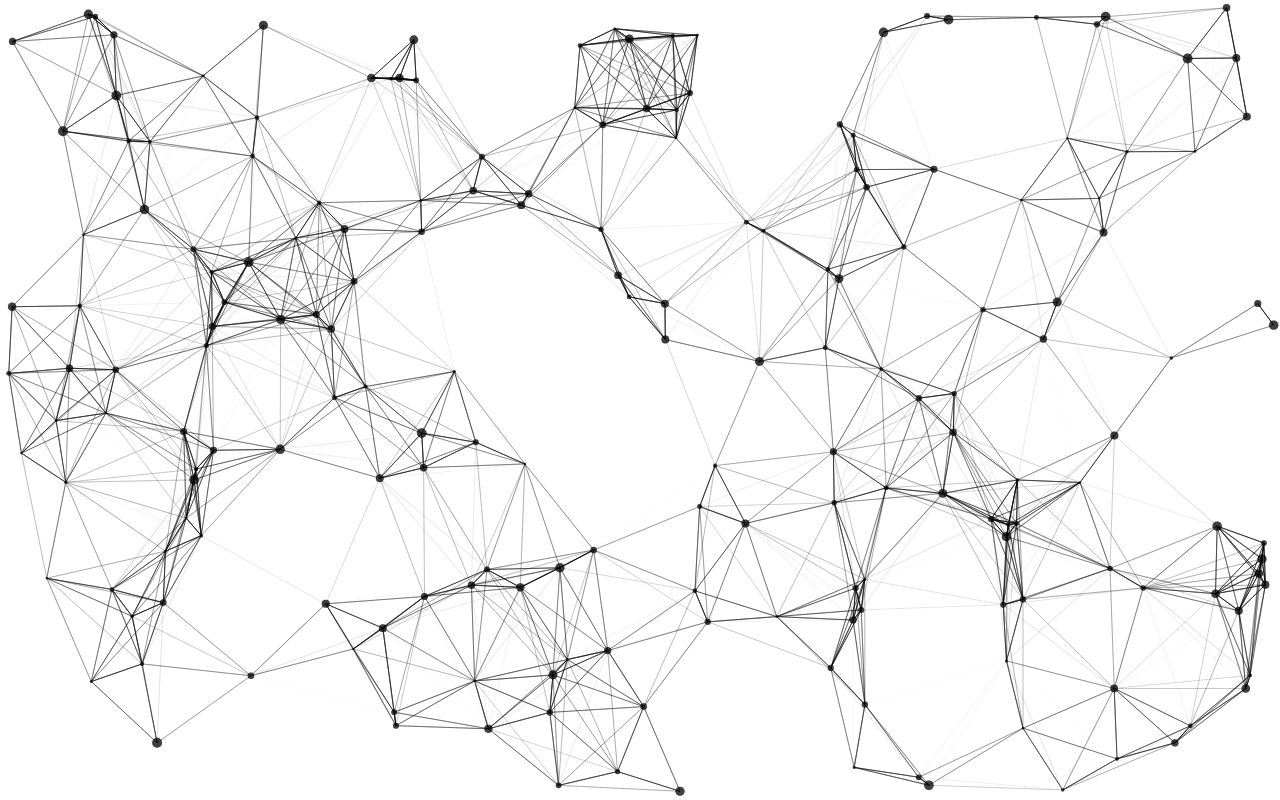
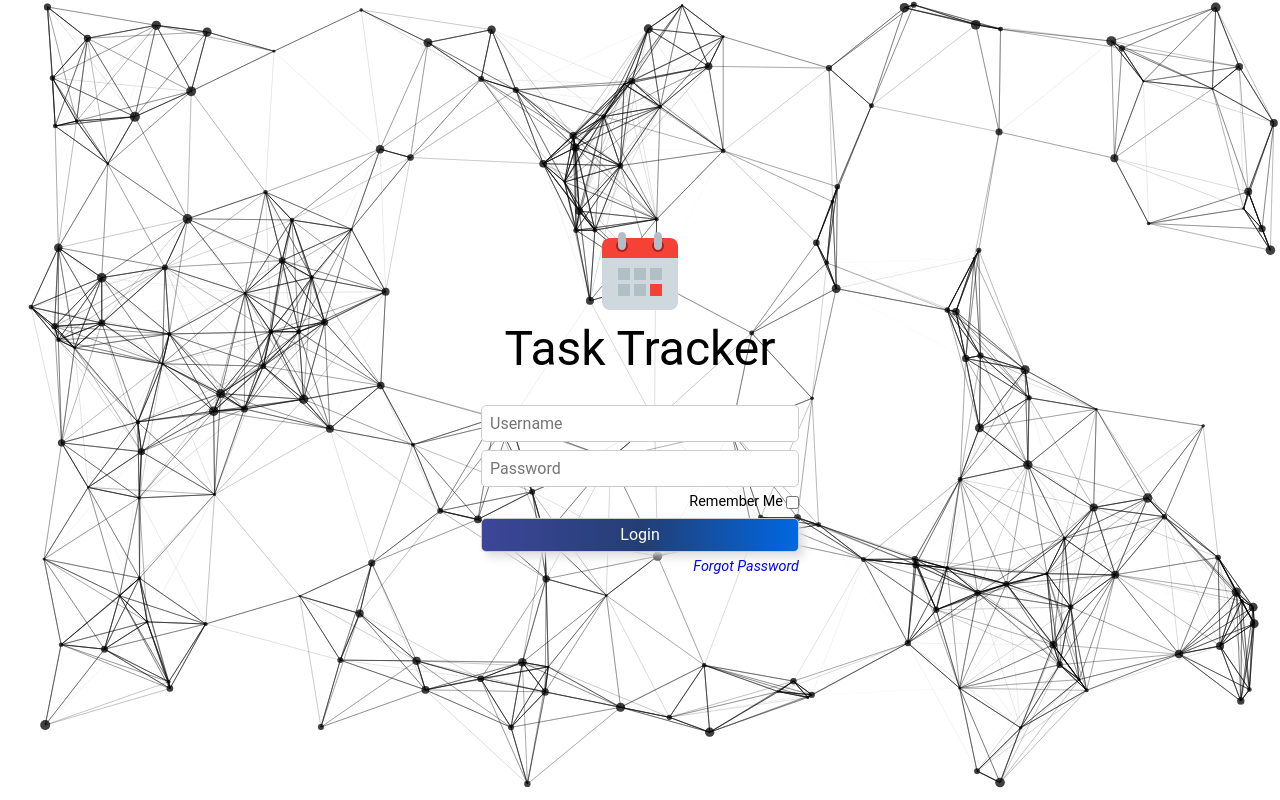
Before and after one commit to navy87/task_tracker, a React (Create React App) app: page /login in a window 1280 px wide. Built offline with nearby package versions, Linux system fonts and the light colour scheme.

Commit message:
added login page

```diff
--- a/src/App.js
+++ b/src/App.js
@@ -12,6 +12,7 @@ import { Switch, Route, BrowserRouter as Router } from "react-router-dom";
 
 import Admin from "./components/admin/Admin";
 import "./styles/index/App.css"; // This Import must be last for some reason
+import LoginPage from "./components/login/LoginPage";
 
 function App() {
     const [dialog, setDialog] = useState();
@@ -121,6 +122,7 @@ function App() {
                     <Toaster />
                     <ReactTooltip effect="solid" />
                     <Switch>
+                        <Route path="/login" component={LoginPage} />
                         <Route path="/admin" component={Admin} />
                         <Route path="/" exact component={UserPage} />
                     </Switch>
--- a/src/components/login/LoginPage.js
+++ b/src/components/login/LoginPage.js
@@ -1,11 +1,48 @@
-import React from 'react'
+import React from "react";
+import { FcPlanner } from "react-icons/fc";
+import "../../styles/login/login.css";
 
 const LoginPage = () => {
+    const handleLogin = (e) => {
+        e.preventDefault();
+    };
+
     return (
-        <div>
+        <div id="id_login_page">
+            <div className="container">
+                <div className="logo-container">
+                    <FcPlanner className="logo" />
+                    <h1>Task Tracker</h1>
+                </div>
+                <form method="POST" onSubmit={handleLogin}>
+                    <input
+                        type="text"
+                        name="username"
+                        placeholder="Username"
+                        autoComplete="off"
+                    />
+                    <input
+                        type="password"
+                        name="password"
+                        placeholder="Password"
+                        autoComplete="off"
+                    />
+                    <label htmlFor="id_remember_me">
+                        Remember Me
+                        <input
+                            id="id_remember_me"
+                            type="checkbox"
+                            name="remember-me"
+                        />
+                    </label>
+                    <input type="submit" value="Login" />
+                </form>
+                <a href="/login" id="id-forgot-password">
+                    Forgot Password
+                </a>
+            </div>
+        </div>
+    );
+};
 
-        </div>
-    )
-}
-
-export default LoginPage
+export default LoginPage;
--- /dev/null
+++ b/src/styles/login/login.css
@@ -0,0 +1,106 @@
+#id_login_page {
+  display: -ms-grid;
+  display: grid;
+  place-content: center;
+  height: 100vh;
+}
+
+#id_login_page .container {
+  display: -webkit-box;
+  display: -ms-flexbox;
+  display: flex;
+  -webkit-box-orient: vertical;
+  -webkit-box-direction: normal;
+      -ms-flex-direction: column;
+          flex-direction: column;
+  -webkit-box-align: end;
+      -ms-flex-align: end;
+          align-items: flex-end;
+}
+
+#id_login_page .container .logo-container {
+  width: 100%;
+  text-align: center;
+  padding-bottom: 2rem;
+}
+
+#id_login_page .container .logo-container h1 {
+  font-size: 3rem;
+}
+
+#id_login_page .container .logo-container .logo {
+  width: 6rem;
+  height: 6rem;
+}
+
+#id_login_page .container form {
+  display: -webkit-box;
+  display: -ms-flexbox;
+  display: flex;
+  -webkit-box-orient: vertical;
+  -webkit-box-direction: normal;
+      -ms-flex-direction: column;
+          flex-direction: column;
+  -webkit-box-align: end;
+      -ms-flex-align: end;
+          align-items: flex-end;
+}
+
+#id_login_page .container form > input {
+  min-width: 300px;
+  padding: 0.5rem;
+  outline: none;
+  border: 1px solid #ccc;
+  -webkit-box-shadow: 5px 5px 5px transparent;
+          box-shadow: 5px 5px 5px transparent;
+  margin-bottom: 0.5rem;
+  border-radius: 5px;
+  -webkit-transition: all 0.5s;
+  transition: all 0.5s;
+}
+
+#id_login_page .container form > input:focus {
+  -webkit-box-shadow: 5px 5px 5px #ccc;
+          box-shadow: 5px 5px 5px #ccc;
+  -webkit-transform: scale(1.015);
+          transform: scale(1.015);
+}
+
+#id_login_page .container form > label {
+  margin-bottom: 0.5rem;
+  cursor: pointer;
+  display: -webkit-box;
+  display: -ms-flexbox;
+  display: flex;
+  -webkit-box-align: center;
+      -ms-flex-align: center;
+          align-items: center;
+  gap: 3px;
+  font-size: 0.9rem;
+}
+
+#id_login_page .container form input[type="submit"] {
+  cursor: pointer;
+  color: white;
+  background: -webkit-gradient(linear, left top, right top, from(#3d4699), color-stop(50.67%, #233e74), to(#0068e2));
+  background: linear-gradient(90deg, #3d4699 0%, #233e74 50.67%, #0068e2 100%);
+  border-radius: 5px;
+  -webkit-box-shadow: 5px 5px 10px #ddd;
+          box-shadow: 5px 5px 10px #ddd;
+}
+
+#id_login_page .container form input[type="submit"]:active {
+  -webkit-transform: scale(0.99);
+          transform: scale(0.99);
+  background-color: navy;
+  -webkit-box-shadow: 2px 2px 2px #888;
+          box-shadow: 2px 2px 2px #888;
+}
+
+#id_login_page .container #id-forgot-password {
+  font-size: 0.9rem;
+  font-style: italic;
+  color: blue;
+  text-decoration: none;
+}
+/*# sourceMappingURL=login.css.map */
--- /dev/null
+++ b/src/styles/login/login.scss
@@ -0,0 +1,82 @@
+#id_login_page {
+    display: grid;
+    place-content: center;
+    // background-color: #fff;
+    height: 100vh;
+
+    .container {
+        display: flex;
+        flex-direction: column;
+        align-items: flex-end;
+        .logo-container {
+            width: 100%;
+            text-align: center;
+            padding-bottom: 2rem;
+
+            h1 {
+                font-size: 3rem;
+            }
+            .logo {
+                width: 6rem;
+                height: 6rem;
+            }
+        }
+
+        form {
+            display: flex;
+            flex-direction: column;
+            align-items: flex-end;
+
+            & > input {
+                min-width: 300px;
+                padding: 0.5rem;
+                outline: none;
+                border: 1px solid #ccc;
+                box-shadow: 5px 5px 5px transparent;
+                margin-bottom: 0.5rem;
+                border-radius: 5px;
+                transition: all 0.5s;
+
+                &:focus {
+                    box-shadow: 5px 5px 5px #ccc;
+                    transform: scale(1.015);
+                }
+            }
+
+            & > label {
+                margin-bottom: 0.5rem;
+                cursor: pointer;
+                display: flex;
+                align-items: center;
+                gap: 3px;
+                font-size: 0.9rem;
+            }
+
+            input[type="submit"] {
+                cursor: pointer;
+                color: white;
+                background: linear-gradient(
+                    90deg,
+                    #3d4699 0%,
+                    #233e74 50.67%,
+                    #0068e2 100%
+                );
+                border-radius: 5px;
+                box-shadow: 5px 5px 10px #ddd;
+
+                &:active {
+                    transform: scale(0.99);
+                    background-color: navy;
+                    box-shadow: 2px 2px 2px #888;
+                }
+            }
+        }
+
+        #id-forgot-password {
+            font-size: 0.9rem;
+            font-style: italic;
+            color: blue;
+            text-decoration: none;
+        }
+    }
+}
```
Also changed, not shown: src/components/login/ForgotPassword.js (added, +7 -0 lines), 1 other file (tests, documents, lock files or other folders).
